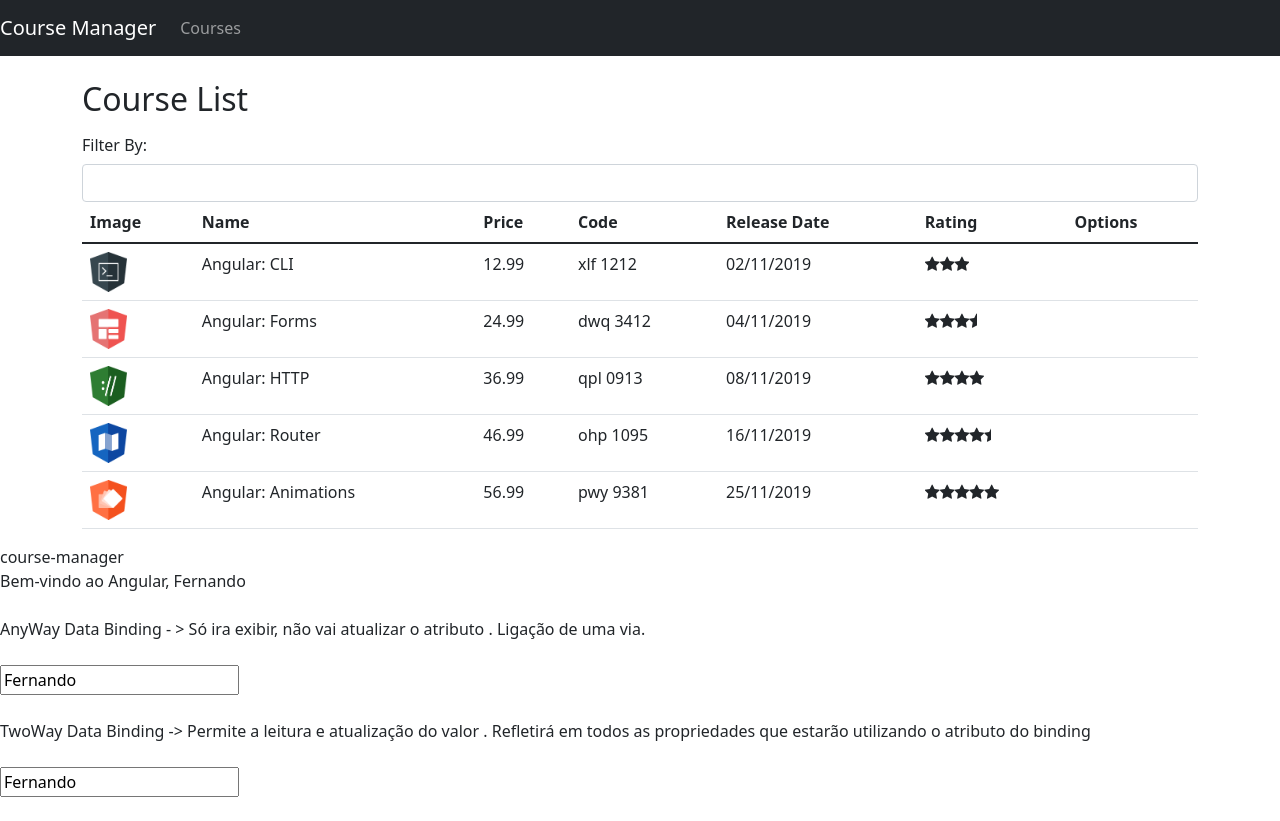
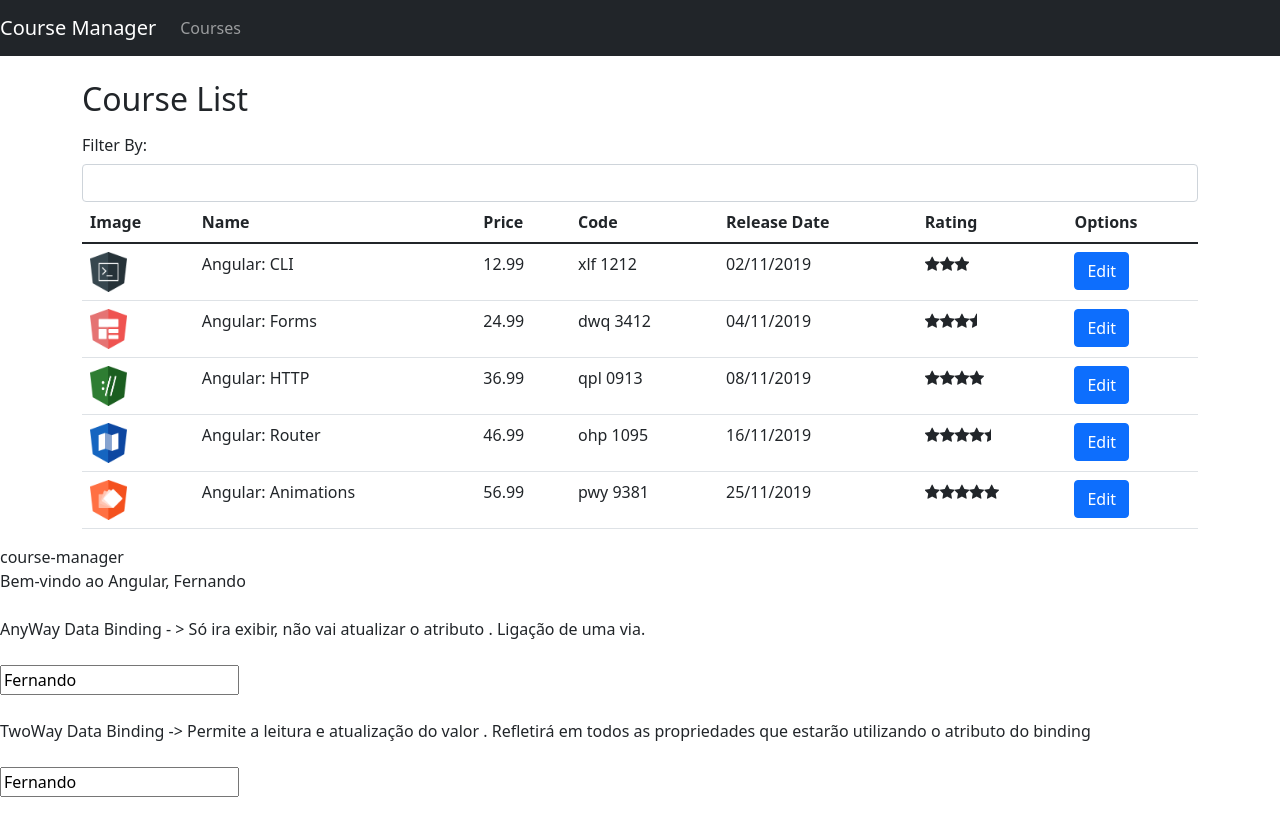
Before and after one commit to 740fernando/introducao-angular, an Angular app in the folder workspace/course-manager/: page /courses in a window 1280 px wide. Built offline with nearby package versions, Linux system fonts and the light colour scheme.

Commit message:
Ativando Rotas para acessar componentes

```diff
--- /dev/null
+++ b/workspace/course-manager/src/app/courses/course-info.component.html
@@ -0,0 +1 @@
+<h2>Course id = {{courseId}}</h2>
--- /dev/null
+++ b/workspace/course-manager/src/app/courses/course-info.component.ts
@@ -0,0 +1,15 @@
+import { Component, OnInit } from "@angular/core";
+import { ActivatedRoute } from "@angular/router";
+
+@Component({
+    templateUrl: './course-info.component.html'
+})
+export class CourseInfoComponent implements OnInit {
+
+    courseId!: number;
+
+    constructor(private activatedRoute: ActivatedRoute){}
+    ngOnInit(): void {
+        this.courseId = +this.activatedRoute.snapshot.paramMap.get('id')!;
+    }
+}
--- a/workspace/course-manager/src/app/courses/course-list.component.html
+++ b/workspace/course-manager/src/app/courses/course-list.component.html
@@ -32,7 +32,9 @@
             <td>
                 <app-star [rating]="course.rating"></app-star>
             </td>
-            <td></td>
+            <td>
+                <a [routerLink]="['/courses/info',course.id]" class="btn btn-primary mr-2">Edit</a>
+            </td>
         </tr>
     </tbody>
 </table>
--- a/workspace/course-manager/src/app/nav-bar/nav-bar.component.html
+++ b/workspace/course-manager/src/app/nav-bar/nav-bar.component.html
@@ -1,5 +1,5 @@
 <nav class="navbar navbar-expand-lg navbar-dark bg-dark">
-    <a href='#' class="navbar-brand">Course Manager</a>
+    <a [routerLink]="['/courses']" class="navbar-brand">Course Manager</a>
 
     <button class="navbar-toggler" type="button" data-toggle="collapse" data-target="#navbarSupportedContent"
         aria-controls="navbarSupportedContent" aria-expanded="false" aria-label="Toggle navigation">
@@ -9,7 +9,7 @@
     <div class="collapse navbar-collapse" id="navbarSupportedContent">
         <ul class="navbar-nav mr-auto">
             <li class="nav-item">
-                <a href='#' class="nav-link">Courses</a>
+                <a [routerLink]="['/courses']"  routerLinkActive="active-link" ariaCurrentWhenActive="page" class="nav-link">Courses</a>
             </li>
         </ul>
     </div>
```
Also changed, not shown: workspace/course-manager/src/app/app.module.ts (+8 -3 lines).
